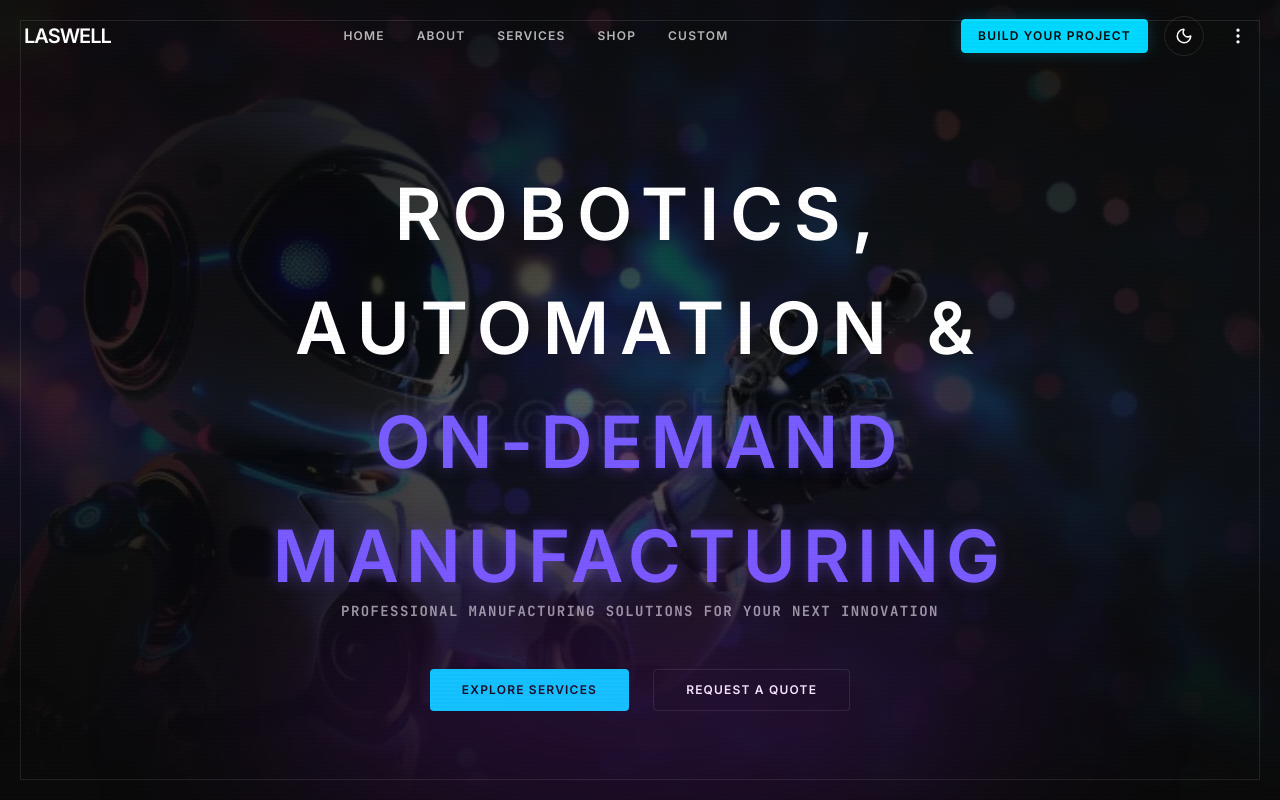
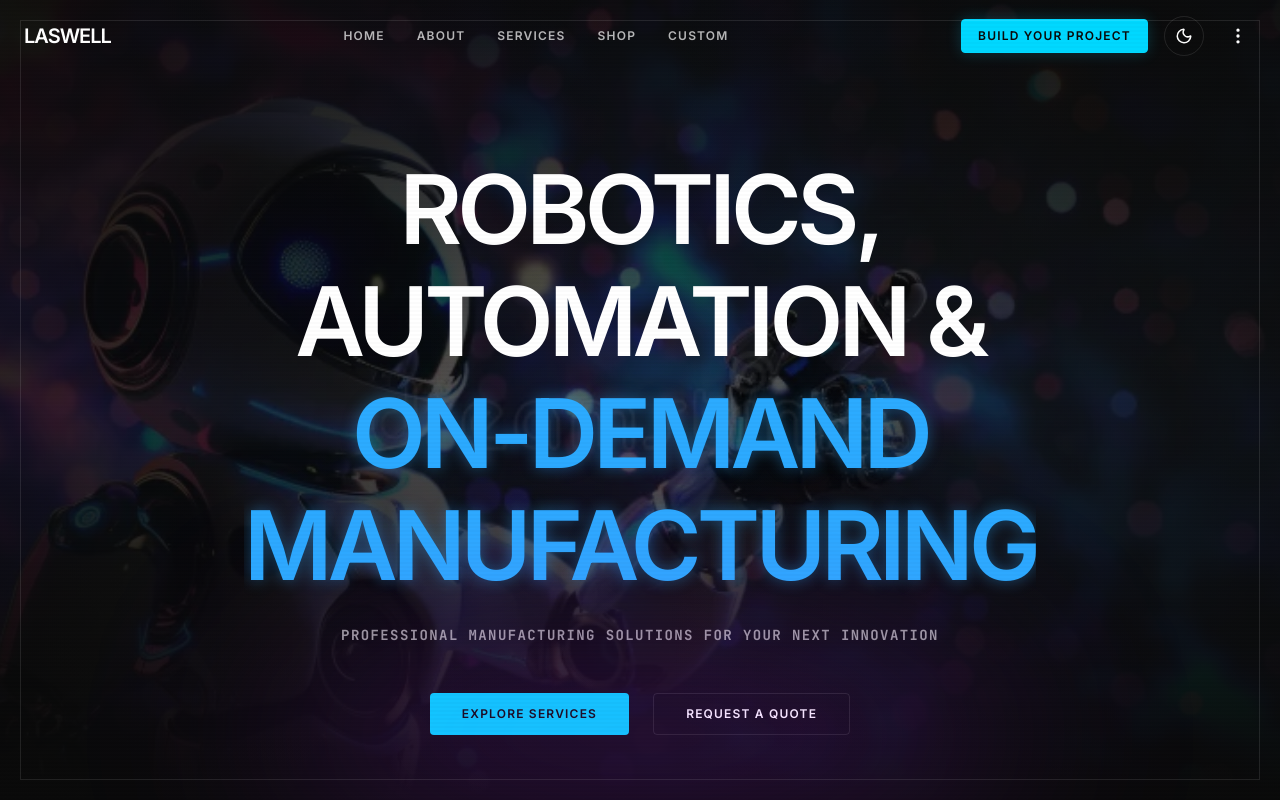
Before and after one commit to Meetva247/laswell-web, a React (Vite) app: page / in a window 1280 px wide. Shown: the top 800 px of the page. Built offline with nearby package versions, Linux system fonts and the light colour scheme.

Commit message:
feat: implement presentation-style scroll snapping and interactive marquee effect

```diff
--- a/src/components/Sections/Hero.jsx
+++ b/src/components/Sections/Hero.jsx
@@ -2,8 +2,23 @@ import React from 'react';
 import { motion } from 'framer-motion';
 
 const Hero = () => {
+    const [isHovered, setIsHovered] = React.useState(false);
+
+    const marqueeVariants = {
+        animate: {
+            x: isHovered ? [0, -100, 0] : 0,
+            transition: {
+                x: {
+                    repeat: Infinity,
+                    duration: 10,
+                    ease: "linear"
+                }
+            }
+        }
+    };
+
     return (
-        <section className="relative min-h-screen flex items-center justify-center pt-20 overflow-hidden bg-brand-bg text-center">
+        <section className="presentation-slide min-h-screen flex items-center justify-center pt-20 overflow-hidden bg-brand-bg text-center">
 
             {/* Background Image with Overlay */}
             <div className="absolute inset-0 z-0">
@@ -30,15 +45,23 @@ const Hero = () => {
                     initial={{ opacity: 0, y: 30 }}
                     animate={{ opacity: 1, y: 0 }}
                     transition={{ duration: 0.8, ease: "easeOut" }}
-                    className="max-w-4xl mx-auto flex flex-col items-center"
+                    onMouseEnter={() => setIsHovered(true)}
+                    onMouseLeave={() => setIsHovered(false)}
+                    className="max-w-4xl mx-auto flex flex-col items-center cursor-default"
                 >
-                    <div className="flex flex-col items-center gap-4 md:gap-6">
-                        <span className="text-4xl md:text-6xl lg:text-7xl font-black tracking-[0.1em] md:tracking-[0.15em] uppercase text-white leading-tight">Robotics,</span>
-                        <span className="text-4xl md:text-6xl lg:text-7xl font-black tracking-[0.1em] md:tracking-[0.15em] uppercase text-white leading-tight">Automation &</span>
-                        <span className="text-4xl md:text-6xl lg:text-7xl font-black tracking-[0.05em] md:tracking-[0.1em] uppercase text-color-flex leading-tight">On-Demand</span>
-                        <span className="text-4xl md:text-6xl lg:text-7xl font-black tracking-[0.05em] md:tracking-[0.1em] uppercase text-color-flex leading-tight">
-                            Manufacturing
-                        </span>
+                    <div className="flex flex-col items-center gap-2 md:gap-4 overflow-hidden py-4">
+                        <motion.div
+                            animate={isHovered ? { x: [0, -50, 0] } : { x: 0 }}
+                            transition={{ duration: 20, repeat: Infinity, ease: "linear" }}
+                            className="flex flex-col items-center gap-2 md:gap-4 white-space-nowrap"
+                        >
+                            <span className="text-4xl md:text-6xl lg:text-8xl font-black tracking-tighter uppercase text-white leading-none">Robotics,</span>
+                            <span className="text-4xl md:text-6xl lg:text-8xl font-black tracking-tighter uppercase text-white leading-none">Automation &</span>
+                            <span className="text-4xl md:text-6xl lg:text-8xl font-black tracking-tighter uppercase text-color-flex leading-none">On-Demand</span>
+                            <span className="text-4xl md:text-6xl lg:text-8xl font-black tracking-tighter uppercase text-color-flex leading-none pb-4">
+                                Manufacturing
+                            </span>
+                        </motion.div>
                     </div>
 
                     <p className="font-mono text-brand-text/60 text-xs md:text-sm tracking-widest uppercase mb-12 font-bold max-w-2xl text-center">
--- a/src/index.css
+++ b/src/index.css
@@ -49,6 +49,13 @@
 }
 
 @layer base {
+  @media (min-height: 700px) and (min-width: 1024px) {
+    html {
+      scroll-snap-type: y mandatory;
+      scroll-behavior: smooth;
+    }
+  }
+
   body {
     @apply bg-brand-bg text-brand-text font-sans antialiased overflow-x-hidden transition-colors duration-300;
     background-color: var(--bg-primary);
@@ -182,4 +189,28 @@
   .text-color-flex {
     animation: flex-color 3s ease-in-out infinite;
   }
+
+  .presentation-slide {
+    width: 100%;
+    position: relative;
+    overflow: hidden;
+  }
+
+  @media (min-height: 700px) and (min-width: 1024px) {
+    .presentation-slide {
+      scroll-snap-align: start;
+      scroll-snap-stop: always;
+      height: 100vh;
+    }
+  }
+
+  /* Ensure content doesn't overlap on mobile */
+  @media (max-width: 1023px) {
+    .presentation-slide {
+      height: auto;
+      min-height: auto;
+      padding-top: 5rem;
+      padding-bottom: 5rem;
+    }
+  }
 }
--- a/src/pages/HomePage.jsx
+++ b/src/pages/HomePage.jsx
@@ -8,15 +8,15 @@ import FinalCTAs from '../components/Sections/FinalCTAs'
 
 function HomePage() {
     return (
-        <>
-            <Hero />
-            <About />
-            <Capabilities />
-            <Process />
-            <ServicesGrid />
-            <CustomProject />
-            <FinalCTAs />
-        </>
+        <main className="h-full lg:h-screen overflow-y-auto lg:snap-y lg:snap-mandatory scroll-smooth bg-brand-bg">
+            <div className="presentation-slide"><Hero /></div>
+            <div className="presentation-slide"><About /></div>
+            <div className="presentation-slide"><Capabilities /></div>
+            <div className="presentation-slide"><Process /></div>
+            <div className="presentation-slide"><ServicesGrid /></div>
+            <div className="presentation-slide"><CustomProject /></div>
+            <div className="presentation-slide"><FinalCTAs /></div>
+        </main>
     )
 }
 
```
